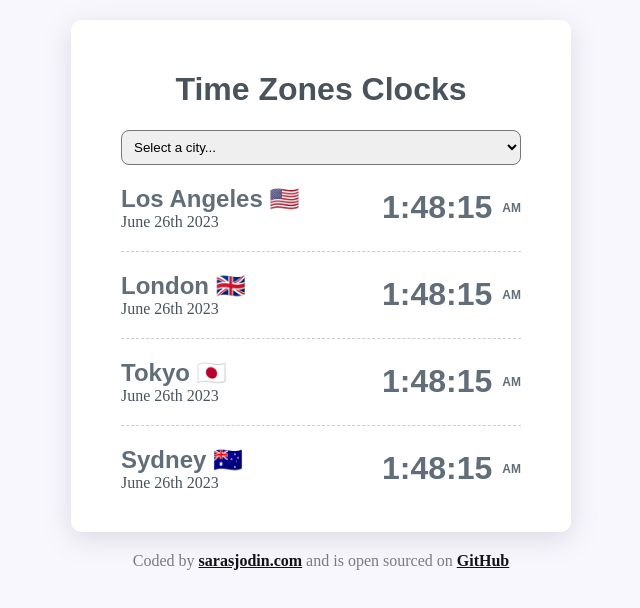
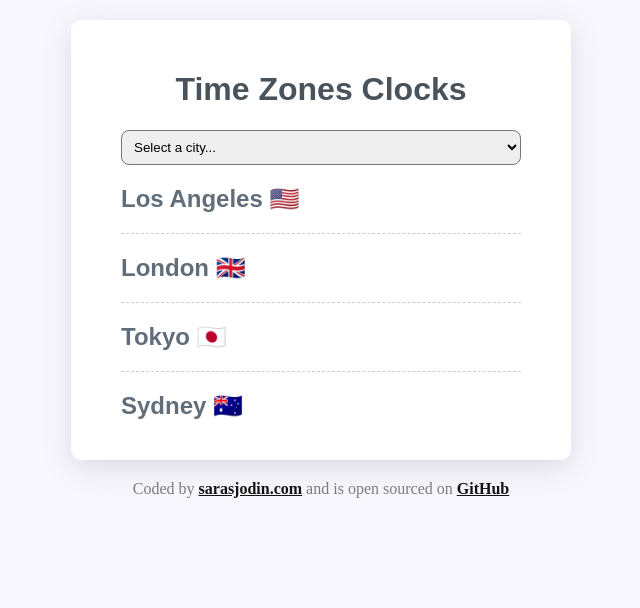
Before and after one commit to sarasjodin/TimeZonesClocks, a plain HTML site: page index.html in a window 1280 px wide. Shown: the whole page, without its empty margins (319-959 px from the left). Drawn offline with nearby package versions, Linux system fonts and the light colour scheme; a script that the page names is missing.

Commit message:
Placeholder text removed on reload

```diff
--- a/index.html
+++ b/index.html
@@ -28,31 +28,31 @@
             <div>
                 <h2>Los Angeles 🇺🇸</h2>
                 </h2>
-                <div class="date">June 26th 2023</div>
+                <div class="date"></div>
             </div>
-            <div class="time">1:48:15 <small>AM</small></div>
+            <div class="time"></div>
         </div>
         <div class="city" id="city-2">
             <div>
                 <h2>London 🇬🇧</h2>
                 </h2>
-                <div class="date">June 26th 2023</div>
+                <div class="date"></div>
             </div>
-            <div class="time">1:48:15 <small>AM</small></div>
+            <div class="time"></div>
         </div>
         <div class="city" id="city-3">
             <div>
                 <h2>Tokyo 🇯🇵</h2>
-                <div class="date">June 26th 2023</div>
+                <div class="date"></div>
             </div>
-            <div class="time">1:48:15 <small>AM</small></div>
+            <div class="time"></div>
         </div>
         <div class="city" id="city-4">
             <div>
                 <h2>Sydney 🇦🇺</h2>
-                <div class="date">June 26th 2023</div>
+                <div class="date"></div>
             </div>
-            <div class="time">1:48:15 <small>AM</small></div>
+            <div class="time"></div>
         </div>
     </div>
     <footer>
```
